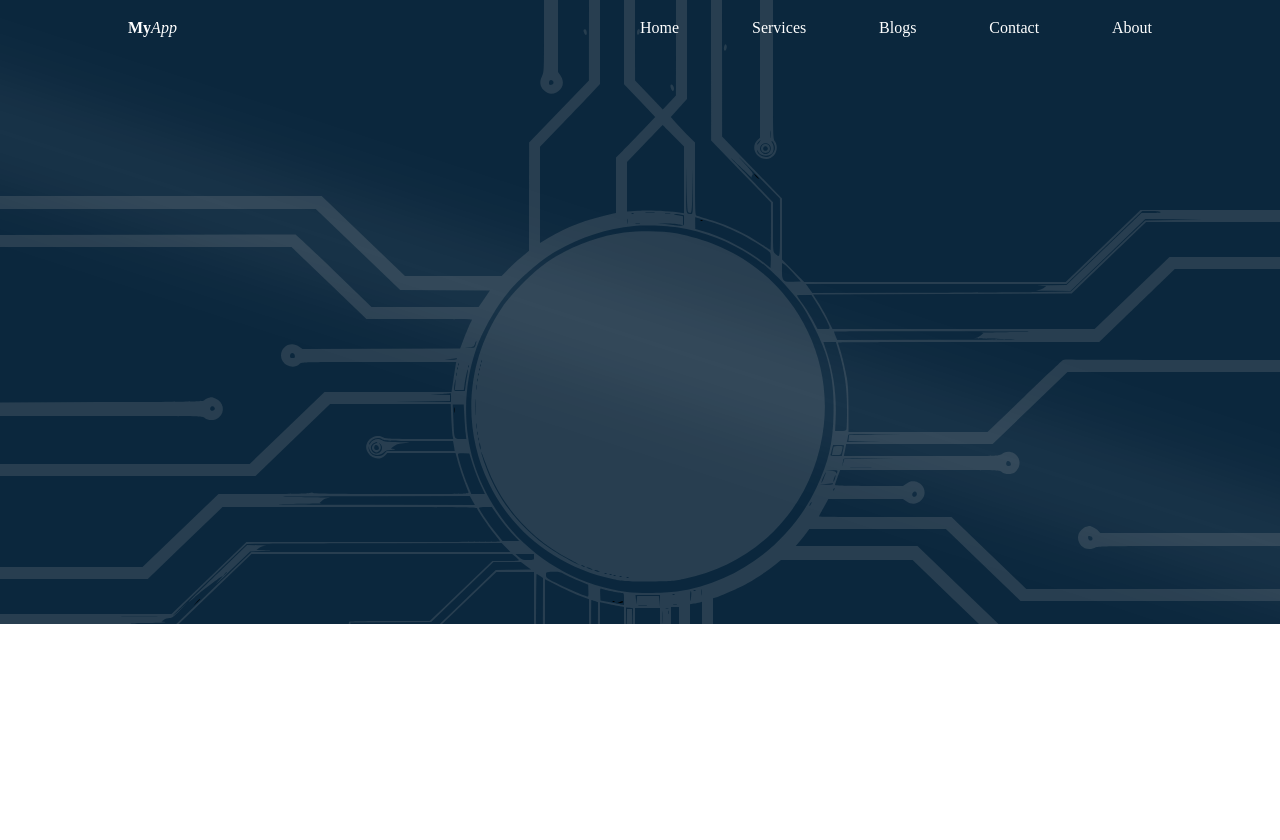
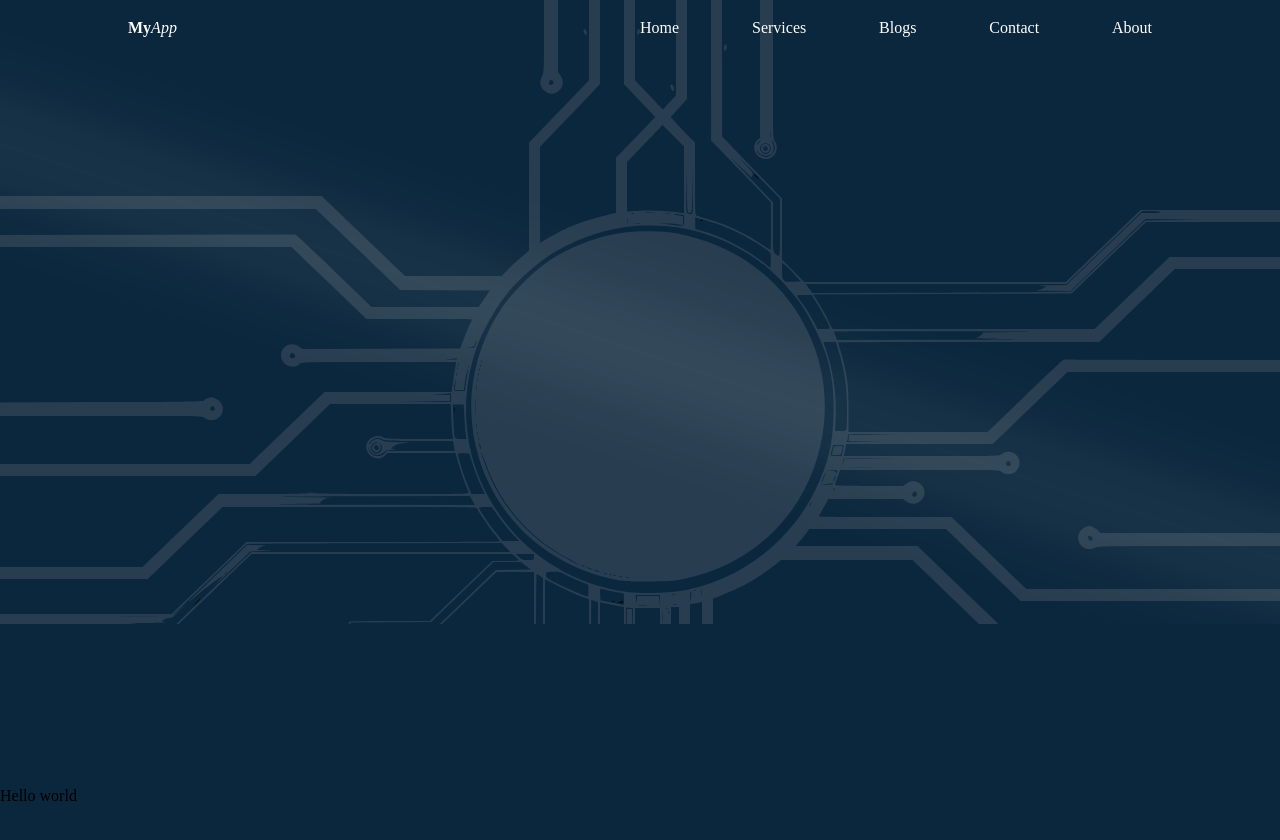
Before and after one commit to M-Ibrahim-mufti/MERN, a React (Create React App) app: page / in a window 1280 px wide. Shown: the top 840 px of the page. Before the commit the page ends 800 px from the top, so only its background shows below. Built offline with nearby package versions, Linux system fonts and the light colour scheme.

Commit message:
Created footer component

```diff
--- a/src/components/Navbar.js
+++ b/src/components/Navbar.js
@@ -10,7 +10,7 @@ function Navbar() {
         setActiveLink(event.currentTarget.text)
     }
     return(
-        <div className="fixed w-screen h-14  text-white z-10">
+        <div id="navbar" className="fixed w-screen h-14  text-white z-10">
             <div className="container h-full max-w-5xl mx-auto text-center flex items-center">
                 <div className="w-1/2 flex justify-start ">
                     <h2 className="font-bold">My<em className="font-normal">App</em></h2>
--- /dev/null
+++ b/src/components/footer.js
@@ -0,0 +1,12 @@
+import React from "react";
+import "../App.css"
+
+function footer() {
+    return (
+        <div className="py-40">
+            <h2>Hello world</h2>
+        </div>
+    );
+}
+
+export default footer
--- a/src/pages/Home.js
+++ b/src/pages/Home.js
@@ -1,6 +1,7 @@
 import '../App.css';
 import React from 'react';
 import Header from '../components/Header'
+import Footer from '../components/footer';
 import { useState } from 'react';
 
 function Home () {
@@ -14,9 +15,14 @@ function Home () {
         },2500)
     }
     return(
+    <div>
         <header className={`bg-header ${ bgFix ? 'bg-stay' : '' }`} onMouseEnter={handleContent}  onTransitionEnd={() => setbgFix(true) }>
             <Header/>
         </header>
+        <footer className='bg-[#0b273d]'>
+            <Footer/>
+        </footer>
+    </div>
     );
 }
 
```
